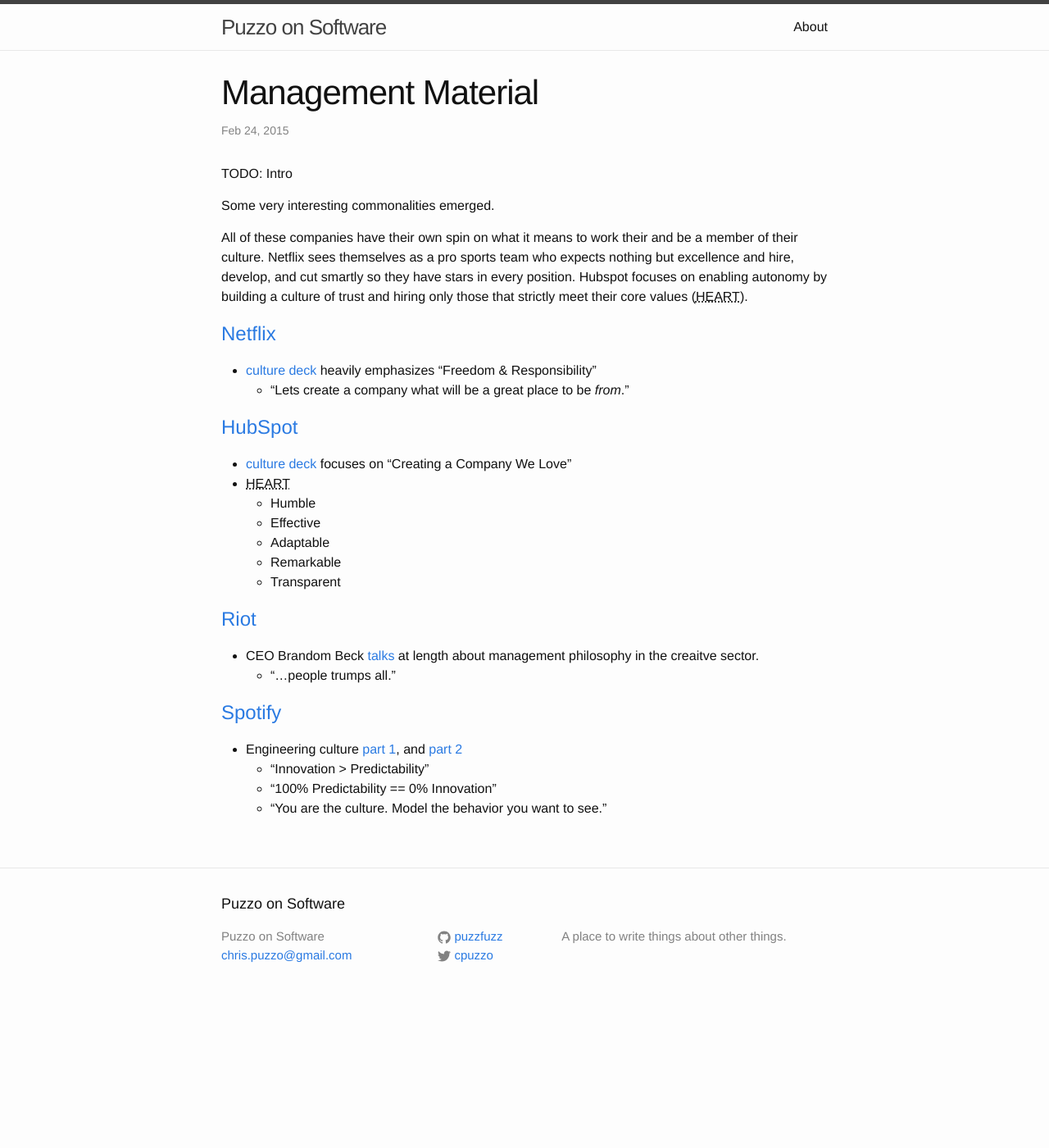
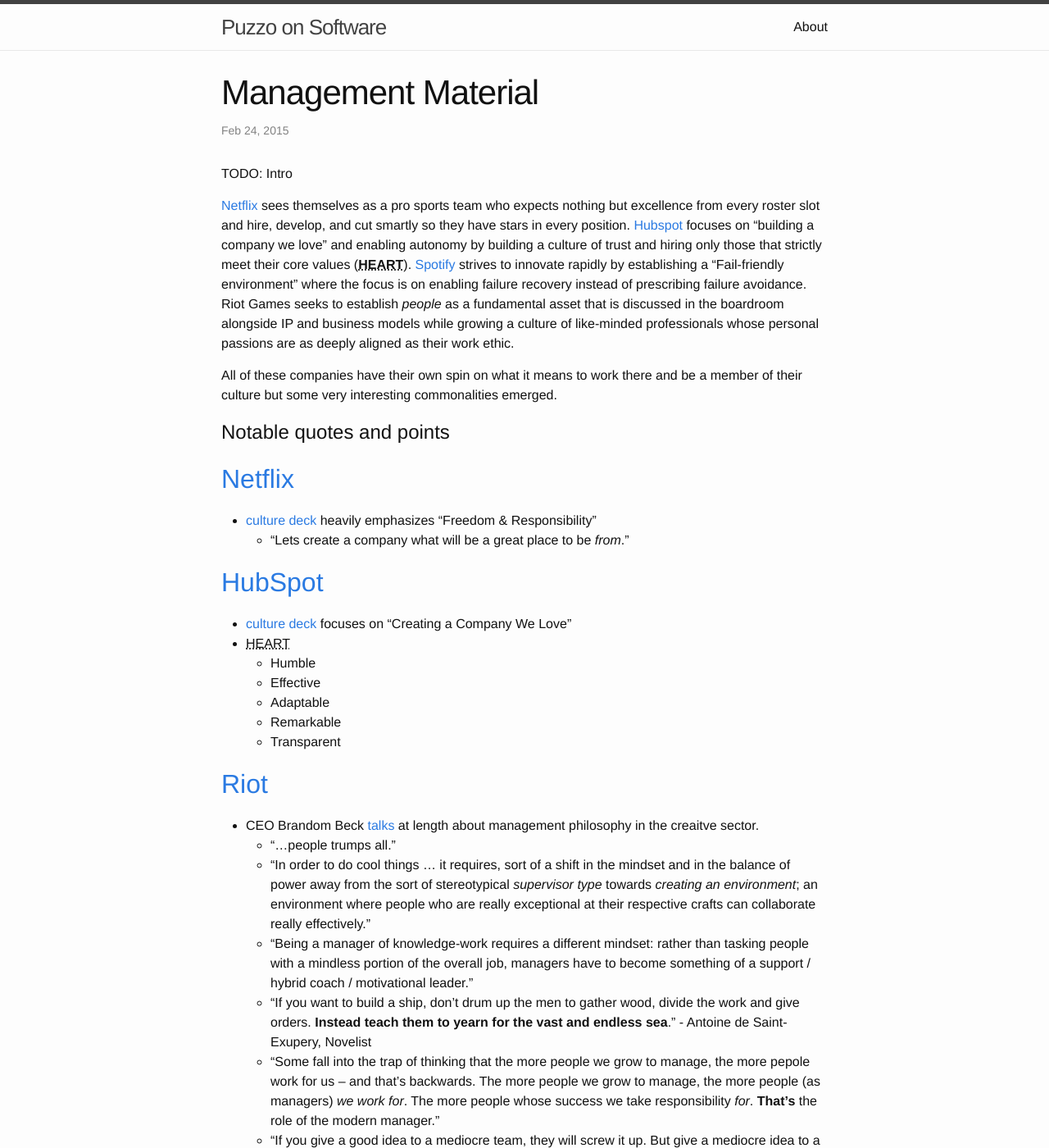
Before and after one commit to puzzfuzz/puzzfuzz.github.io, a Jekyll site: the page built from _posts/2015-02-24-management-material.md, in a window 1280 px wide and 1400 px high. Shown: the whole window at 82% size. Built offline with Jekyll 4.4.1, drawn with Linux system fonts in a browser that asks for light colours; some of the changed text lies outside the part shown.

Commit message:
riot quotes

```diff
--- a/_posts/2015-02-24-management-material.md
+++ b/_posts/2015-02-24-management-material.md
@@ -7,16 +7,19 @@ categories: management
 
 TODO: Intro
 
-Some very interesting commonalities emerged.
 
-All of these companies have their own spin on what it means to work their and be a member of their culture. Netflix sees themselves as a pro sports team who expects nothing but excellence and hire, develop, and cut smartly so they have stars in every position. Hubspot focuses on enabling autonomy by building a culture of trust and hiring only those that strictly meet their core values (HEART).
+[Netflix][netflix_deck] sees themselves as a pro sports team who expects nothing but excellence from every roster slot and hire, develop, and cut smartly so they have stars in every position. [Hubspot][hubspot_deck] focuses on "building a company we love" and enabling autonomy by building a culture of trust and hiring only those that strictly meet their core values (**HEART**). [Spot][spotify_talk_1][ify][spotify_talk_2] strives to innovate rapidly by establishing a "Fail-friendly environment" where the focus is on enabling failure recovery instead of prescribing failure avoidance. Riot Games seeks to establish _people_ as a fundamental asset that is discussed in the boardroom alongside IP and business models while growing a culture of like-minded professionals whose personal passions are as deeply aligned as their work ethic.
+
+All of these companies have their own spin on what it means to work there and be a member of their culture but some very interesting commonalities emerged.
 
 
-#[Netflix][netflix_corp]
+#Notable quotes and points
+
+##[Netflix][netflix_corp]
 * [culture deck][netflix_deck] heavily emphasizes "Freedom & Responsibility"
   * "Lets create a company what will be a great place to be _from_."
 
-#[HubSpot][hubspot_corp]
+##[HubSpot][hubspot_corp]
 * [culture deck][hubspot_deck] focuses on "Creating a Company We Love"
 * HEART
   * Humble
@@ -25,11 +28,16 @@ All of these companies have their own spin on what it means to work their and be
   * Remarkable
   * Transparent
 
-#[Riot][riot_corp]
+##[Riot][riot_corp]
 * CEO Brandom Beck [talks][riot_talk] at length about management philosophy in the creaitve sector.
   * "...people trumps all."
+  * "In order to do cool things ... it requires, sort of a shift in the mindset and in the balance of power away from the sort of stereotypical _supervisor type_ towards _creating an environment_; an environment where people who are really exceptional at their respective crafts can collaborate really effectively."
+  * "Being a manager of knowledge-work requires a different mindset: rather than tasking people with a mindless portion of the overall job, managers have to become something of a support / hybrid coach / motivational leader."
+  * "If you want to build a ship, don't drum up the men to gather wood, divide the work and give orders. **Instead teach them to yearn for the vast and endless sea**." - Antoine de Saint-Exupery, Novelist
+  * "Some fall into the trap of thinking that the more people we grow to manage, the more pepole work for us -- and that's backwards. The more people we grow to manage, the more people (as managers) _we work for_. The more people whose success we take responsibility _for_. **That's** the role of the modern manager."
+  * "If you give a good idea to a mediocre team, they will screw it up. But give a mediocre idea to a great team, they will either fix it or come up with something better. **That's why people matter.**" - Ed Catmull, President & Co-founder of Pixar
 
-#[Spotify][spotify_corp]
+##[Spotify][spotify_corp]
 * Engineering culture [part 1][spotify_talk_1], and [part 2][spotify_talk_2]
   * "Innovation > Predictability"
   * "100% Predictability == 0% Innovation"
```
